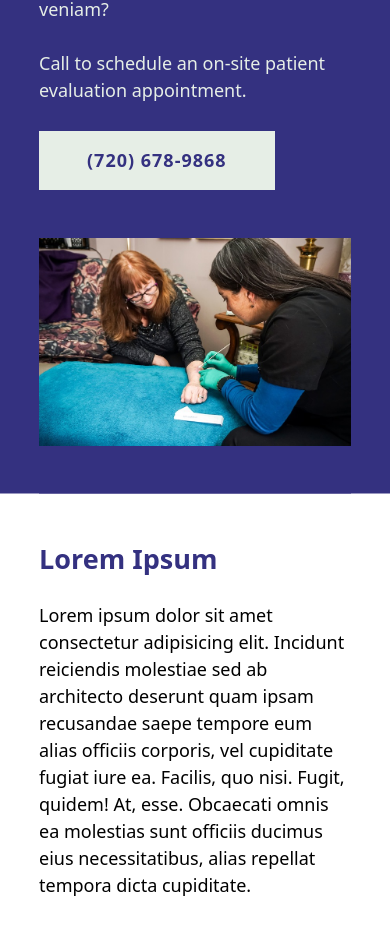
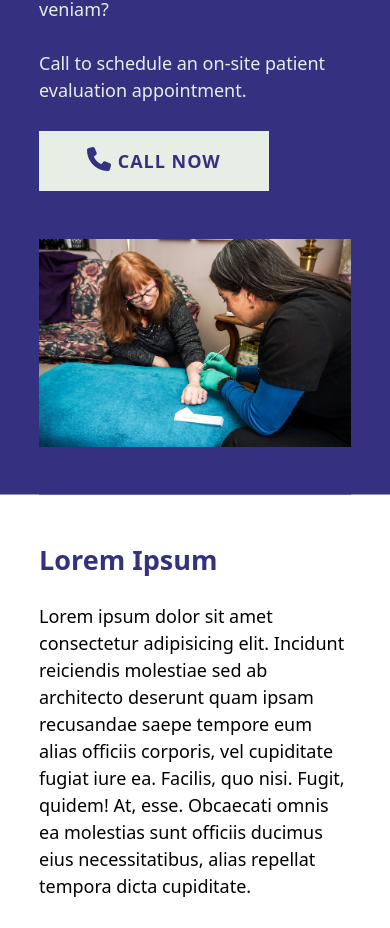
Before and after one commit to bmehder/restore-wound-care, a SvelteKit app: page / in a window 390 px wide. Shown: the part 2697-3625 px from the top of the page. Built offline with nearby package versions, Linux system fonts and the light colour scheme.

Commit message:
phone icon

```diff
--- a/src/routes/+page.svelte
+++ b/src/routes/+page.svelte
@@ -1,3 +1,7 @@
+<svelte:head>
+  <link rel="stylesheet" href="https://cdnjs.cloudflare.com/ajax/libs/font-awesome/6.4.0/css/all.min.css" />
+</svelte:head>
+
 <script>
   import Sveltetube from '$lib/Sveltetube.svelte'
 </script>
@@ -41,7 +45,7 @@
       <p>Lorem ipsum dolor sit amet consectetur adipisicing elit. Maxime dolores architecto repellendus. Doloribus consectetur libero ut repellendus, aspernatur sint non temporibus maxime expedita voluptatibus. Voluptatem nostrum aliquid neque, quo ducimus pariatur veniam?</p>
       <p>Call to schedule an on-site patient evaluation appointment.</p>
       <div>
-        <a href="tel:7206789868" class="button">(720) 678-9868</a>
+        <a href="tel:7206789868" class="button"><i class="fa-solid fa-phone"></i> Call Now</a>
       </div>
     </div>
     <div><img src="/we-travel-to-you.jpg" alt="nurse with patient at home"></div>
@@ -62,4 +66,7 @@
   .flex {
     align-items: center;
   }
+  i {
+    font-size: var(--size);
+  }
 </style>
```
